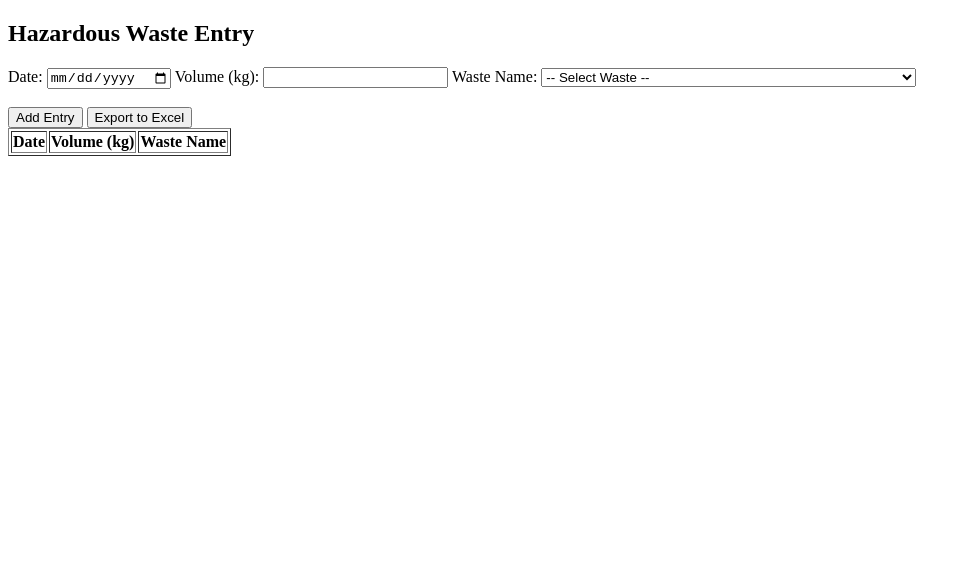
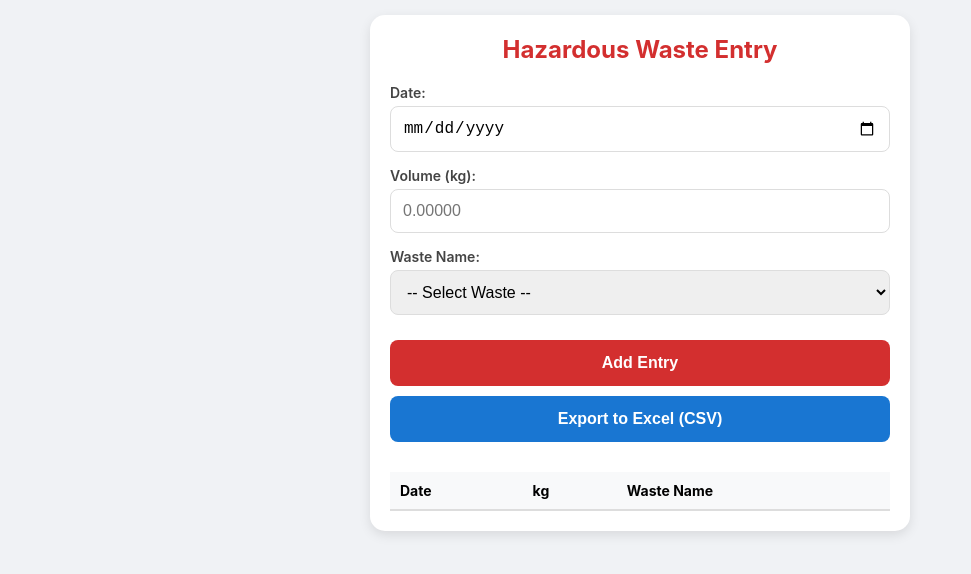
Before and after one commit to EMU-HDJV/waste-log, a plain HTML site: page index.html in a window 1280 px wide. Shown: the whole page, without its empty margins (0-971 px from the left). Drawn offline with Linux system fonts and the light colour scheme.

Commit message:
Update index.html

```diff
--- a/index.html
+++ b/index.html
@@ -1,19 +1,120 @@
 <!DOCTYPE html>
-<html>
+<html lang="en">
 <head>
+  <meta charset="UTF-8">
+  <meta name="viewport" content="width=device-width, initial-scale=1.0">
   <title>Hazardous Waste Log</title>
+  <style>
+    /* Mobile-First Styling */
+    body {
+      font-family: -apple-system, BlinkMacSystemFont, "Segoe UI", Roboto, Helvetica, Arial, sans-serif;
+      background-color: #f0f2f5;
+      margin: 0;
+      padding: 15px;
+      display: flex;
+      justify-content: center;
+    }
+
+    .container {
+      width: 100%;
+      max-width: 500px;
+      background: white;
+      padding: 20px;
+      border-radius: 15px;
+      box-shadow: 0 4px 12px rgba(0,0,0,0.1);
+    }
+
+    h2 {
+      color: #d32f2f; /* Red for Hazardous Waste */
+      text-align: center;
+      margin-top: 0;
+    }
+
+    label {
+      display: block;
+      margin-top: 15px;
+      font-weight: 600;
+      color: #444;
+      font-size: 14px;
+    }
+
+    input, select {
+      width: 100%;
+      padding: 12px;
+      margin-top: 5px;
+      border: 1px solid #ddd;
+      border-radius: 8px;
+      box-sizing: border-box;
+      font-size: 16px; /* Prevents auto-zoom on mobile */
+    }
+
+    .button-group {
+      margin-top: 25px;
+      display: flex;
+      flex-direction: column;
+      gap: 10px;
+    }
+
+    button {
+      width: 100%;
+      padding: 14px;
+      border: none;
+      border-radius: 8px;
+      font-size: 16px;
+      font-weight: bold;
+      cursor: pointer;
+      transition: opacity 0.2s;
+    }
+
+    .btn-add { background-color: #d32f2f; color: white; }
+    .btn-export { background-color: #1976d2; color: white; }
+    button:active { opacity: 0.8; }
+
+    /* Modern Table Styling */
+    .table-wrapper {
+      margin-top: 30px;
+      overflow-x: auto;
+    }
+
+    table {
+      width: 100%;
+      border-collapse: collapse;
+      font-size: 14px;
+    }
+
+    th {
+      background-color: #f8f9fa;
+      text-align: left;
+      padding: 10px;
+      border-bottom: 2px solid #ddd;
+    }
+
+    td {
+      padding: 10px;
+      border-bottom: 1px solid #eee;
+    }
+
+    /* Feedback message */
+    #status {
+      text-align: center;
+      font-size: 12px;
+      margin-top: 10px;
+      color: #666;
+    }
+  </style>
 </head>
 <body>
 
+<div class="container">
   <h2>Hazardous Waste Entry</h2>
 
-<label>Date:</label>
+  <label for="date">Date:</label>
   <input type="date" id="date">
 
-<label>Volume (kg):</label>
-<input type="number" step="0.00001" id="volume">
+  <label for="volume">Volume (kg):</label>
+  <input type="number" step="0.00001" id="volume" placeholder="0.00000">
 
-<label>Waste Name:</label>
+  <label for="waste">Waste Name:</label>
   <select id="waste">
     <option value="">-- Select Waste --</option>
     <option value="Used Oil">Used Oil</option>
@@ -26,21 +127,26 @@
     <option value="Containers Previously containing toxic chemical substances">Containers Previously containing toxic chemical substances</option>
   </select>
 
-<br><br>
+  <div class="button-group">
+    <button class="btn-add" onclick="addEntry()">Add Entry</button>
+    <button class="btn-export" onclick="exportExcel()">Export to Excel (CSV)</button>
+  </div>
 
-<button onclick="addEntry()">Add Entry</button>
-<button onclick="exportExcel()">Export to Excel</button>
+  <p id="status"></p>
 
-<table border="1" id="table">
+  <div class="table-wrapper">
+    <table id="table">
       <thead>
         <tr>
           <th>Date</th>
-      <th>Volume (kg)</th>
+          <th>kg</th>
           <th>Waste Name</th>
         </tr>
       </thead>
       <tbody></tbody>
     </table>
+  </div>
+</div>
 
 <script src="script.js"></script>
 </body>
```
Lines whose indentation alone changed are shown as unchanged.
